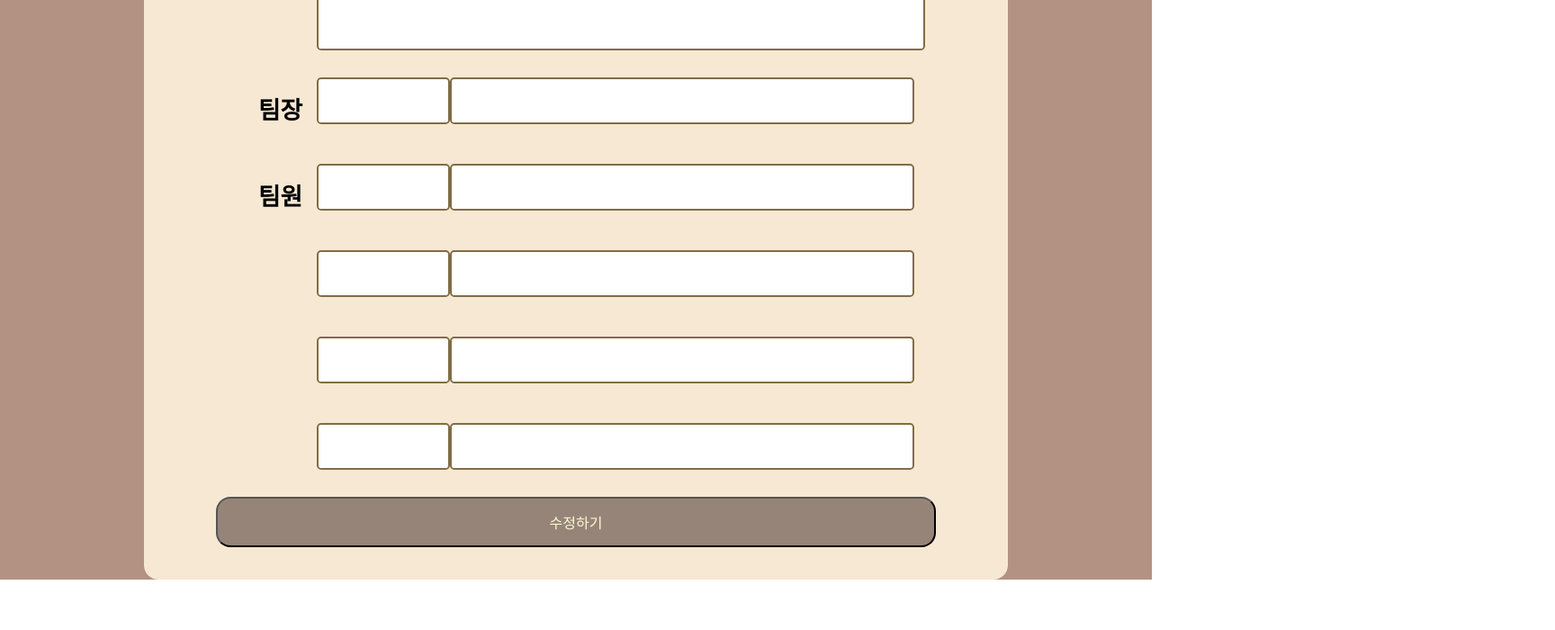
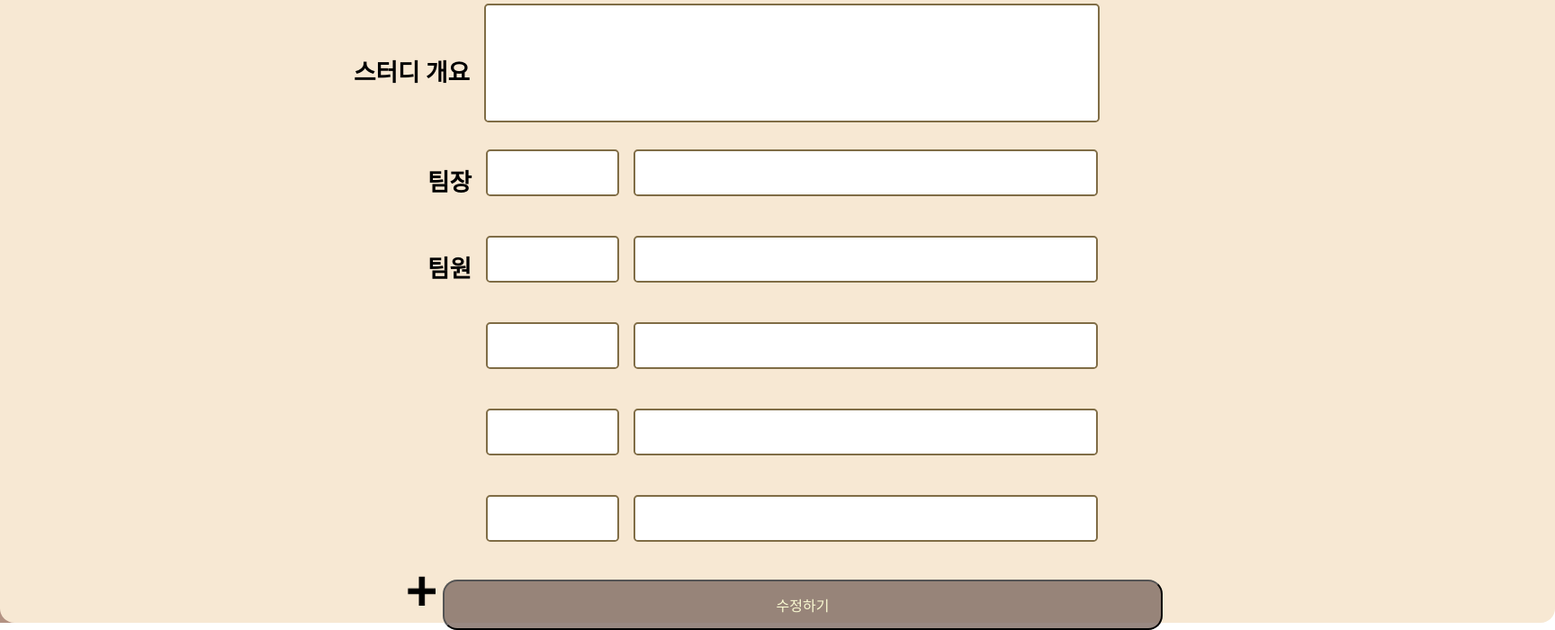
Before and after one commit to C-B-U/owl-forest, a React (Create React App) app in the folder frontend/: page /StudyCrew in a window 1280 px wide. Shown: the part 268-968 px from the top of the page at 90% size, 1728 px wide, since content can reach past the window. Before the commit the page ends 912 px from the top, so only its background shows below. Built offline with nearby package versions, Linux system fonts and the light colour scheme.

Commit message:
feat: plusbutton

```diff
--- a/frontend/src/Pages/AL_Pages/StudyCrew.jsx
+++ b/frontend/src/Pages/AL_Pages/StudyCrew.jsx
@@ -5,6 +5,7 @@ import { palette } from 'styled-tools';
 import Logo10 from '../../Image/Logo10.png';
 import Input from '../../Components/Input';
 import Btn from '../../Components/Btn';
+import Plus from '../../Image/PlusButton.png';
 // import Scroll from '../../Components/Scroll';
 
 const HeaderWrapper = styled.div`
@@ -48,25 +49,36 @@ const StudyWrap = styled.div`
 `;
 
 const OutLine = styled.div`
-  width: 60rem;
-  height: 48rem;
+  width: 100rem;
+  height: 40rem;
   border-radius: 1rem;
   margin: auto;
+  padding: 4rem;
   background-color: ${palette('PsLightBrown')};
   display: inline-block;
   text-align: center;
 `;
 
+// const Study = styled.div`
+//   display: flex;
+// `;
+
+const Member = styled.div`
+  margin: 0.2rem;
+`;
+
 const StudyIndex = styled.div`
   display: flex;
   margin: 1rem;
+  margin-right: 10rem;
   align-items: center;
+  justify-content: center;
 `;
 
 const StudyHeader = styled.header`
   width: 60rem;
   height: 4rem;
-  margin-top: 1rem;
+  margin-top: 4rem;
   margin-left: 1rem;
   font-size: 20pt;
   font-weight: bold;
@@ -87,6 +99,18 @@ const Studylist = styled.header`
   display: flex;
 `;
 
+const PlusBtn = styled.button`
+  background-image: url(${Plus});
+  background-repeat: no-repeat;
+  background-position: center;
+  background-size: 2rem;
+  background-color: ${palette('PsLightBrown')};
+  border: 0em;
+  width: 3rem;
+  height: 3rem;
+  margin-left: 0.5rem;
+`;
+
 function StudyCrew() {
   return (
     <div>
@@ -99,37 +123,41 @@ function StudyCrew() {
           <StudyWrap>
             <StudyHeader>스터디 수정</StudyHeader>
             <OutLine>
-              {/* <Scroll> */}
+              {/* <Study> */}
               <StudyIndex>
                 <Studylist>스터디 개요</Studylist>
-                <Input width={'40rem'} height={'10rem'} />
+                <Input width={'40.5rem'} height={'8rem'} />
               </StudyIndex>
+              <Member>
                 <StudyIndex>
                   <Studylist>팀장</Studylist>
-                <Input width={'7rem'} height={'3rem'} />
+                  <Input width={'7rem'} height={'3rem'} margin={'0 1rem 0 0'} />
                   <Input width={'30rem'} height={'3rem'} />
                 </StudyIndex>
                 <StudyIndex>
                   <Studylist>팀원</Studylist>
-                <Input width={'7rem'} height={'3rem'} />
+                  <Input width={'7rem'} height={'3rem'} margin={'0 1rem 0 0'} />
+                  <Input width={'30rem'} height={'3rem'} />
+                  {/* <PlusBtn></PlusBtn> */}
+                </StudyIndex>
+                <StudyIndex>
+                  <Studylist></Studylist>
+                  <Input width={'7rem'} height={'3rem'} margin={'0 1rem 0 0'} />
                   <Input width={'30rem'} height={'3rem'} />
                 </StudyIndex>
                 <StudyIndex>
                   <Studylist></Studylist>
-                <Input width={'7rem'} height={'3rem'} />
+                  <Input width={'7rem'} height={'3rem'} margin={'0 1rem 0 0'} />
                   <Input width={'30rem'} height={'3rem'} />
                 </StudyIndex>
                 <StudyIndex>
                   <Studylist></Studylist>
-                <Input width={'7rem'} height={'3rem'} />
+                  <Input width={'7rem'} height={'3rem'} margin={'0 1rem 0 0'} />
                   <Input width={'30rem'} height={'3rem'} />
                 </StudyIndex>
-              <StudyIndex>
-                <Studylist></Studylist>
-                <Input width={'7rem'} height={'3rem'} />
-                <Input width={'30rem'} height={'3rem'} />
-              </StudyIndex>
-              {/* </Scroll> */}
+              </Member>
+              {/* </Study> */}
+              <PlusBtn></PlusBtn>
               <Btn
                 background={palette('PsBtn')}
                 color={palette('PsYellow')}
```
Also changed, not shown: frontend/src/Image/PlusButton.png (added). Lines whose indentation alone changed are shown as unchanged.
